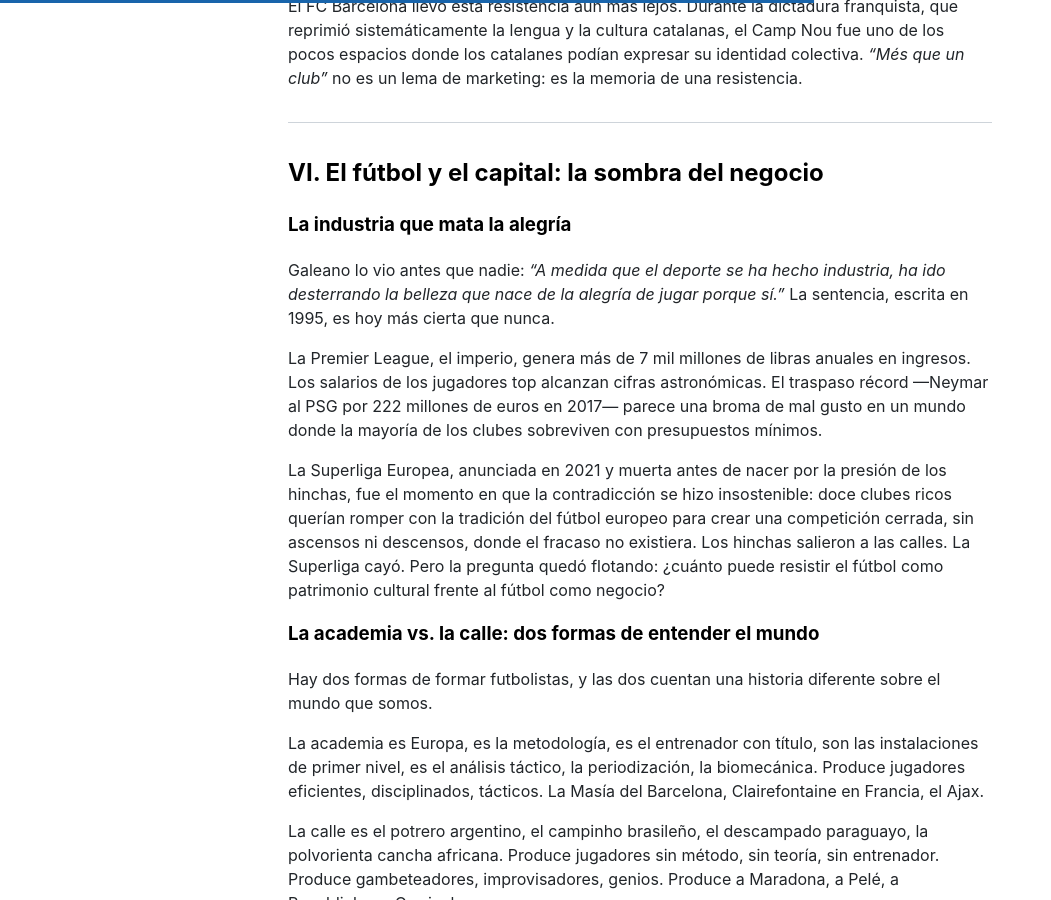
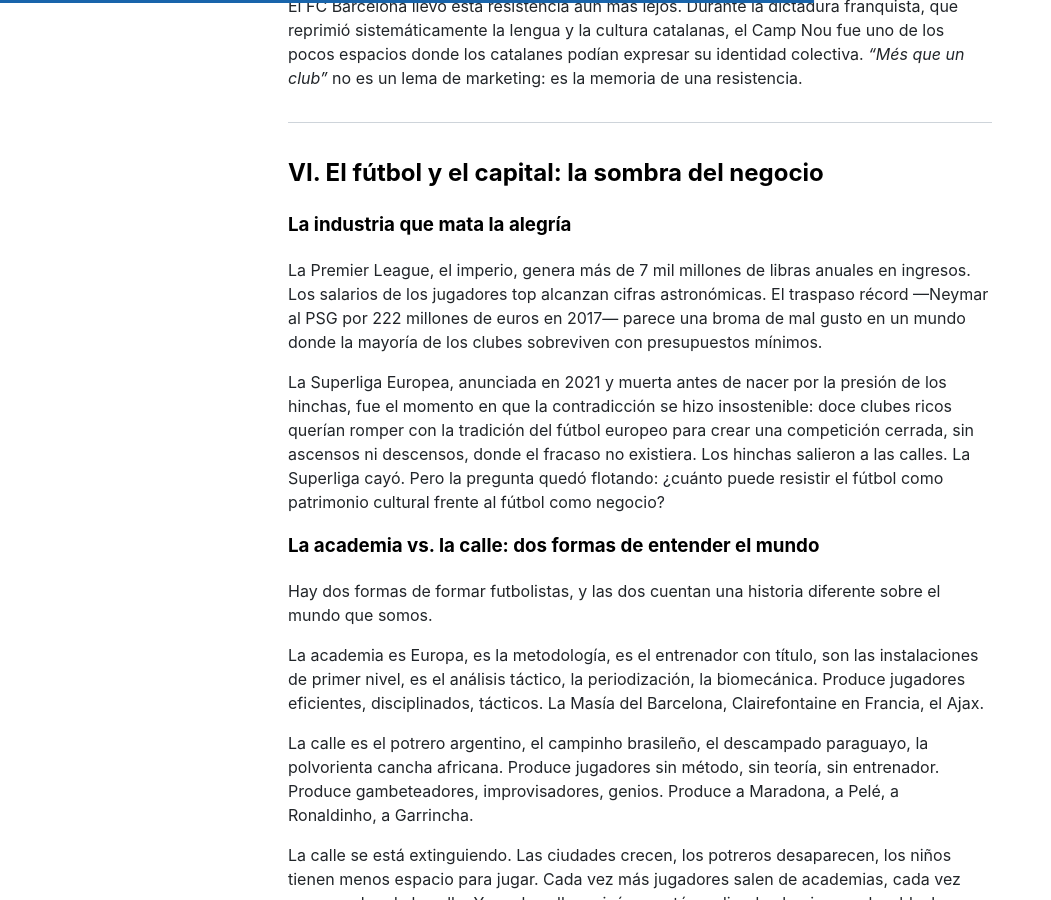
Before and after one commit to miravosqueinteresante/muchotexto.net, a Jekyll site: the page built from _posts/2026-06-10-que-es-realmente-el-futbol.md, in a window 1280 px wide and 900 px high, scrolled down 10104 px. Shown: the whole window, without its empty margins (0-1051 px from the left). Built offline with Jekyll 4.4.1, drawn with Linux system fonts in a browser that asks for light colours; nearby versions of some CDN libraries; comment, search, counter and statistics services are not loaded.

Commit message:
✂️ Elimino Galeano duplicado en §VI (ya estaba en §IV)

```diff
--- a/_posts/2026-06-10-que-es-realmente-el-futbol.md
+++ b/_posts/2026-06-10-que-es-realmente-el-futbol.md
@@ -190,8 +190,6 @@
 
 ### La industria que mata la alegría
 
-Galeano lo vio antes que nadie: *"A medida que el deporte se ha hecho industria, ha ido desterrando la belleza que nace de la alegría de jugar porque sí."* La sentencia, escrita en 1995, es hoy más cierta que nunca.
-
 La Premier League, el imperio, genera más de 7 mil millones de libras anuales en ingresos. Los salarios de los jugadores top alcanzan cifras astronómicas. El traspaso récord —Neymar al PSG por 222 millones de euros en 2017— parece una broma de mal gusto en un mundo donde la mayoría de los clubes sobreviven con presupuestos mínimos.
 
 La Superliga Europea, anunciada en 2021 y muerta antes de nacer por la presión de los hinchas, fue el momento en que la contradicción se hizo insostenible: doce clubes ricos querían romper con la tradición del fútbol europeo para crear una competición cerrada, sin ascensos ni descensos, donde el fracaso no existiera. Los hinchas salieron a las calles. La Superliga cayó. Pero la pregunta quedó flotando: ¿cuánto puede resistir el fútbol como patrimonio cultural frente al fútbol como negocio?
```
